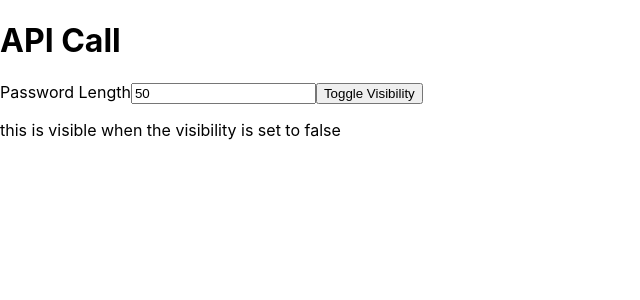
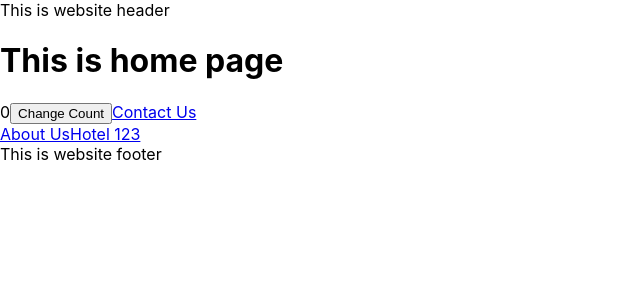
Before and after one commit to geeksterin/fs-12-13-React-, a React (Create React App) app: page / in a window 1280 px wide. Shown: the top 300 px of the page, without its empty margins (0-640 px from the left). Built offline with nearby package versions, Linux system fonts and the light colour scheme.

Commit message:
08-01-2024 | Routing

```diff
--- a/package.json
+++ b/package.json
@@ -9,6 +9,7 @@
     "axios": "^1.6.3",
     "react": "^18.2.0",
     "react-dom": "^18.2.0",
+    "react-router-dom": "^6.21.1",
     "react-scripts": "5.0.1",
     "web-vitals": "^2.1.4"
   },
--- a/src/App.js
+++ b/src/App.js
@@ -1,11 +1,69 @@
-import { useState } from "react";
 import "./App.css";
-import Api from "./Components/05-01-2024/Api";
+
+import { createBrowserRouter, RouterProvider } from "react-router-dom";
+
+import Home from "./Components/08-01-2024/Home";
+import AboutUs from "./Components/08-01-2024/AboutUs";
+import ContactUs from "./Components/08-01-2024/ContactUs";
+import Testimonial from "./Components/08-01-2024/Testimonial";
+import Settings from "./Components/08-01-2024/Settings";
+import HotelDetails from "./Components/08-01-2024/HotelDetails";
+import RouteError from "./Components/08-01-2024/RouteError";
+import Layout from "./Components/08-01-2024/Layout";
 
 function App() {
+  const router = createBrowserRouter([
+    {
+      path: "/",
+      element: <Layout />,
+      errorElement: <RouteError />,
+      children: [
+        {
+          path: "/",
+          element: <Home />,
+        },
+        {
+          path: "/contact",
+          element: <ContactUs />,
+        },
+        {
+          path: "/about",
+          element: <AboutUs />,
+        },
+        {
+          path: "/testimonial",
+          element: <Testimonial />,
+        },
+        {
+          path: "/settings",
+          element: <Settings />,
+          // children: [
+          //   {
+          //     path: "general",
+          //     element: <h1>This is General Settings page</h1>,
+          //   },
+          //   {
+          //     path: "/privacy",
+          //     element: <h1>This is Privacy Settings page</h1>,
+          //   },
+          // ],
+        },
+      ],
+    },
+    {
+      path: "/hotel/:hotelId",
+      element: <HotelDetails />,
+    },
+
+    // {
+    //   path: "*",
+    //   element: <h1>This is 404 page</h1>,
+    // },
+  ]);
+
   return (
     <div className="App">
-      <Api />
+      <RouterProvider router={router} />
     </div>
   );
 }
--- /dev/null
+++ b/src/Components/08-01-2024/AboutUs.js
@@ -0,0 +1,9 @@
+const AboutUs = () => {
+    return (
+      <>
+        <h1>This is AboutUs page</h1>
+      </>
+    );
+  };
+
+  export default AboutUs;
--- /dev/null
+++ b/src/Components/08-01-2024/ContactUs.js
@@ -0,0 +1,9 @@
+const ContactUs = () => {
+    return (
+      <>
+        <h1>This is ContactUs page</h1>
+      </>
+    );
+  };
+
+  export default ContactUs;
--- /dev/null
+++ b/src/Components/08-01-2024/Home.js
@@ -0,0 +1,28 @@
+import { Link } from "react-router-dom";
+import { useState } from "react";
+
+const Home = () => {
+  const [count, setCount] = useState(0);
+
+  const onChangeCount = () => {
+    for (let i = 0; i <= 5; i++) {
+      console.log("Loop ran", i);
+      // setCount(count + 1);
+      setCount((prevCount) => prevCount + 1);
+    }
+  };
+
+  return (
+    <>
+      <h1>This is home page</h1>
+      {count}
+      <button onClick={onChangeCount}>Change Count</button>
+      {/* <a href="/contact">Contact</a> */}
+      <Link to="/contact">Contact Us</Link> <br />
+      <Link to="/about">About Us</Link>
+      <Link to="/hotel/123">Hotel 123</Link>
+    </>
+  );
+};
+
+export default Home;
--- /dev/null
+++ b/src/Components/08-01-2024/HotelDetails.js
@@ -0,0 +1,19 @@
+import { useParams } from "react-router-dom";
+import hotelsList from "../../static/hotelsList";
+
+const HotelDetails = () => {
+  const params = useParams();
+  console.log(params);
+
+  const hotelDetails = hotelsList.find((hotel) => hotel.id == params.hotelId);
+    // axios.get("//ab.com?hotelId=")
+  return (
+    <>
+      <h1>This is HotelDetails page</h1>
+      <h2>Hotel ID : {hotelDetails.id}</h2>
+      <h2>Hotel Name : {hotelDetails.name}</h2>
+    </>
+  );
+};
+
+export default HotelDetails;
--- /dev/null
+++ b/src/Components/08-01-2024/Layout.js
@@ -0,0 +1,13 @@
+import { Outlet } from "react-router-dom";
+
+const Layout = () => {
+  return (
+    <>
+      <header>This is website header</header>
+      <Outlet />
+      <footer>This is website footer</footer>
+    </>
+  );
+};
+
+export default Layout;
--- /dev/null
+++ b/src/Components/08-01-2024/RouteError.js
@@ -0,0 +1,16 @@
+import { useRouteError } from "react-router-dom";
+
+const RouteError = () => {
+  const er = useRouteError();
+  console.log(er);
+  // console.log(er);
+  return (
+    <div>
+      <h1>{er.data}</h1>
+      <h1> Status : {er.status} </h1>
+      <h1>OOps Something Went Wrong</h1>
+    </div>
+  );
+};
+
+export default RouteError;
--- /dev/null
+++ b/src/Components/08-01-2024/Settings.js
@@ -0,0 +1,9 @@
+const Settings = () => {
+    return (
+      <>
+        <h1>This is Settings page</h1>
+      </>
+    );
+  };
+
+  export default Settings;
--- /dev/null
+++ b/src/Components/08-01-2024/Testimonial.js
@@ -0,0 +1,9 @@
+const Testimonial = () => {
+    return (
+      <>
+        <h1>This is Testimonial page</h1>
+      </>
+    );
+  };
+
+  export default Testimonial;
--- /dev/null
+++ b/src/static/hotelsList.js
@@ -0,0 +1,16 @@
+const hotels = [
+  {
+    id: 123,
+    name: "JW Marriot",
+  },
+  {
+    id: 456,
+    name: "Radissan Blu",
+  },
+  {
+    id: 789,
+    name: "ITC Gardenia",
+  },
+];
+
+export default hotels;
```
Also changed, not shown: 1 other file (tests, documents, lock files or other folders).
